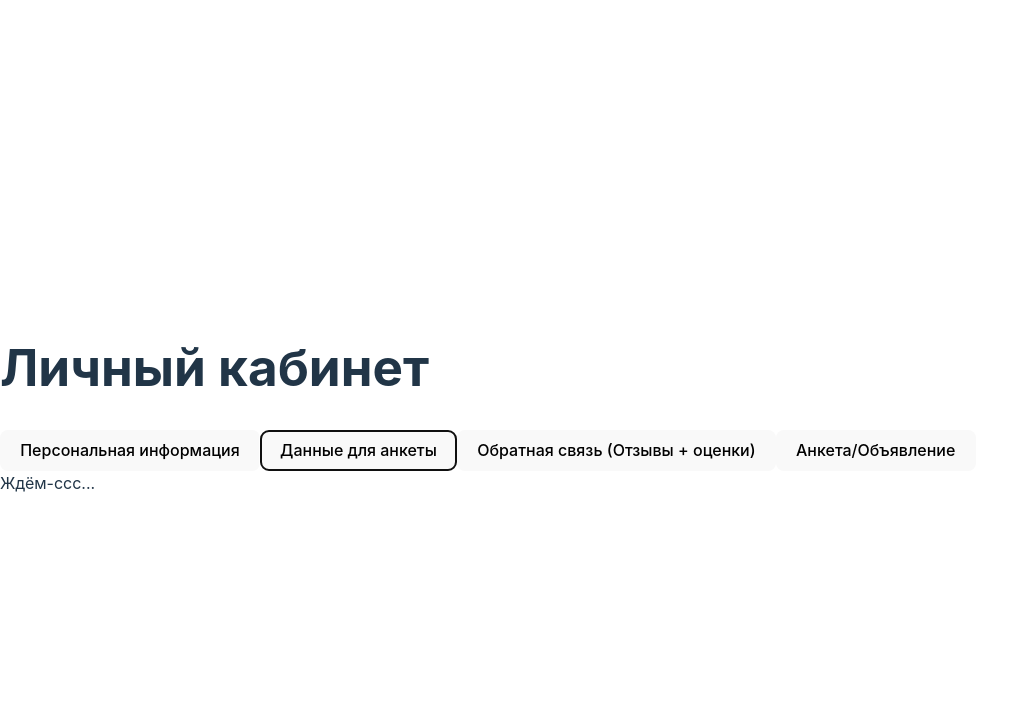
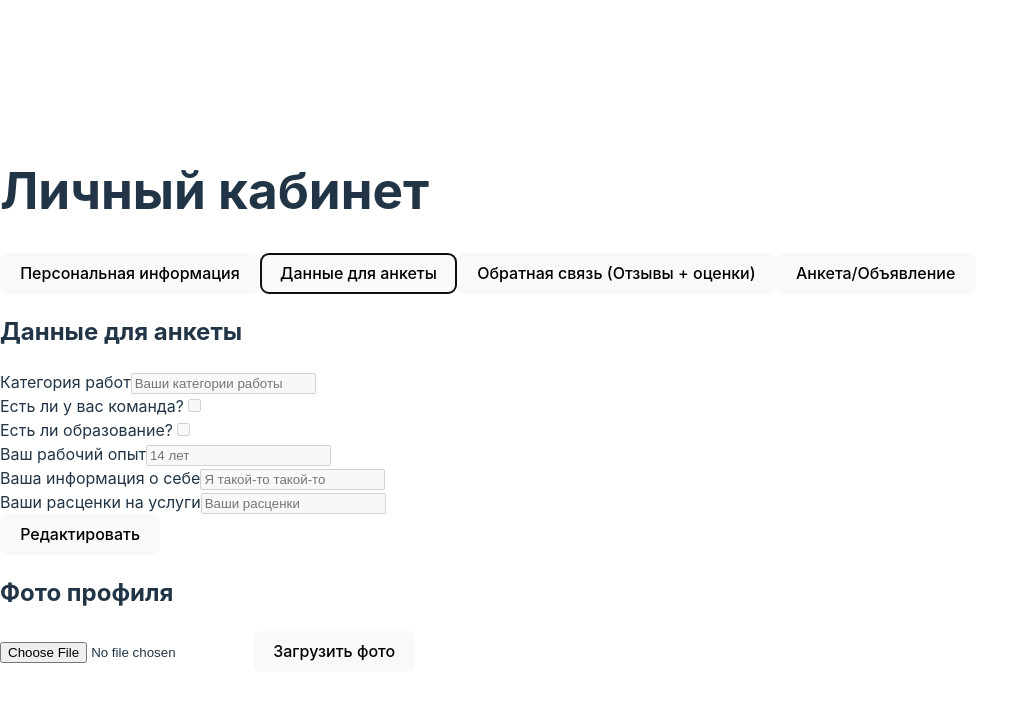
Before and after one commit to vostrexxx/PurePartrners, a React (Vite) app in the folder PPartners/: page /account-actions in a window 1280 px wide. Both pictures are taken after a click on the button "Данные для анкеты". Shown: the top 702 px of the page, without its empty margins (0-1018 px from the left). Built offline with nearby package versions, Linux system fonts and the light colour scheme.

Commit message:
бля бля

```diff
--- a/PPartners/src/Components/Pages/AccountTabs/Tab1.jsx
+++ b/PPartners/src/Components/Pages/AccountTabs/Tab1.jsx
@@ -19,6 +19,33 @@ const ProfilePage = () => {
     const [isUserRegistered, setIsUserRegistered] = useState(true);
     const [selectedImage, setSelectedImage] = useState(null);
     const [imageFile, setImageFile] = useState(null); // Хранение файла изображения
+
+    // useEffect(() => {
+    //     const fetchData = async () => {
+    //         try {
+    //             const response = await fetch('http://localhost:8887/contractor', {
+    //                 method: 'GET',
+    //                 headers: {
+    //                     'Content-Type': 'application/json',
+    //                     'Authorization': `Bearer ${authToken}`
+    //                 }
+    //             });
+    //             if (response.ok) {
+    //                 const data = await response.json();
+    //                 setFormData(data.profile);
+    //                 setIsDataLoaded(true);
+    //             } else {
+    //                 console.error('Ошибка при загрузке данных:', response.statusText);
+    //             }
+    //         } catch (error) {
+    //             console.error('Ошибка при загрузке данных:', error);
+    //         }
+    //     };
+
+    //     fetchData();
+    // }, []);
+
+
 
     useEffect(() => {
         const authToken = getAuthToken();
@@ -139,7 +166,7 @@ const ProfilePage = () => {
         }
 
         const formData = new FormData();
-        formData.append('image', imageFile); // Добавляем файл в FormData
+        formData.append('', imageFile); // Добавляем файл в FormData
 
         try {
             const response = await fetch('http://localhost:8887/profile/image', {
--- a/PPartners/src/Components/Pages/AccountTabs/Tab2.jsx
+++ b/PPartners/src/Components/Pages/AccountTabs/Tab2.jsx
@@ -1,4 +1,5 @@
 import React, { useState, useEffect } from 'react';
+
 const getAuthToken = () => localStorage.getItem('authToken');
 
 // Компонент для отображения поля формы
@@ -30,36 +31,78 @@ const FormPage = () => {
         eduDateEnd: '',
         workExp: '',
         selfInfo: '',
-        prices: ''
+        prices: '',
     });
 
     const [isEditable, setIsEditable] = useState(false);
     const [isDataLoaded, setIsDataLoaded] = useState(false);
+    const [imageFile, setImageFile] = useState(null); // Хранение файла изображения
+    const [selectedImage, setSelectedImage] = useState(null); // Отображение выбранного изображения
+    const [isUserRegistered, setIsUserRegistered] = useState(true); // Флаг регистрации пользователя
 
     useEffect(() => {
-        const fetchData = async () => {
-            try {
-                const response = await fetch('http://localhost:8887/contractor', {
+        const authToken = getAuthToken();
+        if (authToken) {
+            // Выполните два запроса одновременно
+            Promise.all([
+                fetch('http://localhost:8887/contractor', {
                     method: 'GET',
                     headers: {
                         'Content-Type': 'application/json',
-                        'Authorization': `Bearer ${authToken}`
-                    }
-                });
-                if (response.ok) {
-                    const data = await response.json();
-                    setFormData(data.profile);
-                    setIsDataLoaded(true);
+                        'Authorization': `Bearer ${authToken}`,
+                    },
+                }),
+                fetch('http://localhost:8887/contractor/image', {
+                    method: 'GET',
+                    headers: {
+                        'Authorization': `Bearer ${authToken}`,
+                    },
+                })
+            ])
+            .then(([profileResponse, photoResponse]) => {
+                // Обработайте JSON ответ для профиля
+                return Promise.all([
+                    profileResponse.json(),
+                    photoResponse.blob() // Получите изображение как blob
+                ]);
+            })
+            .then(([profileData, photoBlob]) => {
+                if (profileData.success === 1) {
+                    setFormData(profileData.profile); // Заполняем форму данными профиля
+                    setIsEditable(false); // Поля изначально не редактируемы
                 } else {
-                    console.error('Ошибка при загрузке данных:', response.statusText);
+                    setIsUserRegistered(false); // Если профиль не найден, показываем форму регистрации
                 }
-            } catch (error) {
+
+                // Создайте URL для изображения и установите его в состояние
+                const photoURL = URL.createObjectURL(photoBlob);
+                setSelectedImage(photoURL);
+
+                setIsDataLoaded(true); // Данные загружены
+            })
+            .catch(error => {
                 console.error('Ошибка при загрузке данных:', error);
-            }
-        };
+                setIsDataLoaded(true); // Устанавливаем флаг, чтобы показать ошибку или форму регистрации
+            });
+        } else {
+            setIsUserRegistered(false); // Если токена нет, показываем форму регистрации
+            setIsDataLoaded(true); // Данные не нужны, так как это форма регистрации
+        }
+    }, []);
 
-        fetchData();
-    }, []);
+    const handleImageChange = (event) => {
+        if (event.target.files && event.target.files.length > 0) {
+            const file = event.target.files[0];
+            setImageFile(file); // Сохраняем файл изображения
+            const imageURL = URL.createObjectURL(file);
+            setSelectedImage(imageURL); // Отображаем изображение
+        }
+    };
+
+    const handleRemoveImage = () => {
+        setSelectedImage(null);
+        setImageFile(null); // Очищаем выбранное изображение
+    };
 
     const handleInputChange = (e) => {
         const { name, value, type, checked } = e.target;
@@ -75,6 +118,7 @@ const FormPage = () => {
 
     const handleSubmitProfile = async (e) => {
         e.preventDefault();
+        const authToken = getAuthToken();
         try {
             const response = await fetch('http://localhost:8887/contractor', {
                 method: 'POST',
@@ -90,6 +134,37 @@ const FormPage = () => {
                 setIsEditable(false);
             } else {
                 alert('Ошибка при обновлении профиля.');
+            }
+        } catch (error) {
+            console.error('Ошибка при отправке запроса:', error);
+            alert('Произошла ошибка. Попробуйте снова.');
+        }
+    };
+
+    const handleSubmitImage = async () => {
+        const authToken = getAuthToken();
+        if (!imageFile) {
+            alert('Пожалуйста, выберите изображение для загрузки.');
+            return;
+        }
+
+        const formData = new FormData();
+        formData.append('image', imageFile);
+
+        try {
+            const response = await fetch('http://localhost:8887/contractor/image', {
+                method: 'POST',
+                headers: {
+                    'Authorization': `Bearer ${authToken}`,
+                },
+                body: formData,
+            });
+
+            if (response.ok) {
+                alert('Изображение успешно загружено!');
+                setImageFile(null); // Сбрасываем выбранное изображение после загрузки
+            } else {
+                alert('Ошибка при загрузке изображения.');
             }
         } catch (error) {
             console.error('Ошибка при отправке запроса:', error);
@@ -207,10 +282,19 @@ const FormPage = () => {
                 onChange={handleInputChange}
                 disabled={!isEditable}
             />
-            <button onClick={handleEdit}>Редактировать</button>
-            {isEditable && (
-                <button onClick={handleSubmitProfile}>Сохранить</button>
+            <button onClick={isEditable ? handleSubmitProfile : handleEdit}>
+                {isEditable ? 'Сохранить изменения' : 'Редактировать'}
+            </button>
+
+            <h2>Фото профиля</h2>
+            {selectedImage && (
+                <div>
+                    <img src={selectedImage} alt="Фото профиля" style={{ width: '100px', height: '100px' }} />
+                    <button onClick={handleRemoveImage}>Удалить</button>
+                </div>
             )}
+            <input type="file" accept="image/*" onChange={handleImageChange} />
+            <button onClick={handleSubmitImage}>Загрузить фото</button>
         </div>
     );
 };
```
